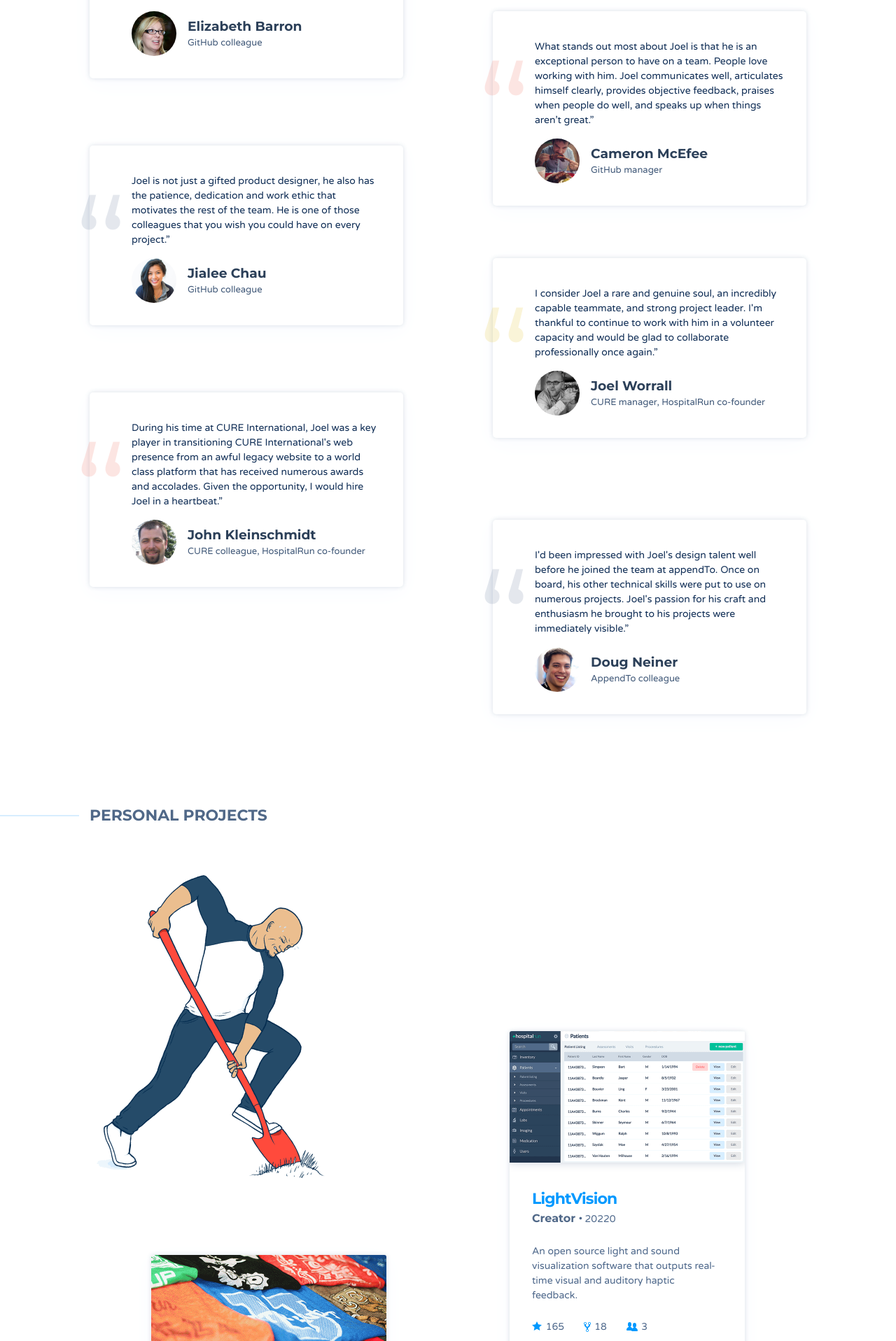
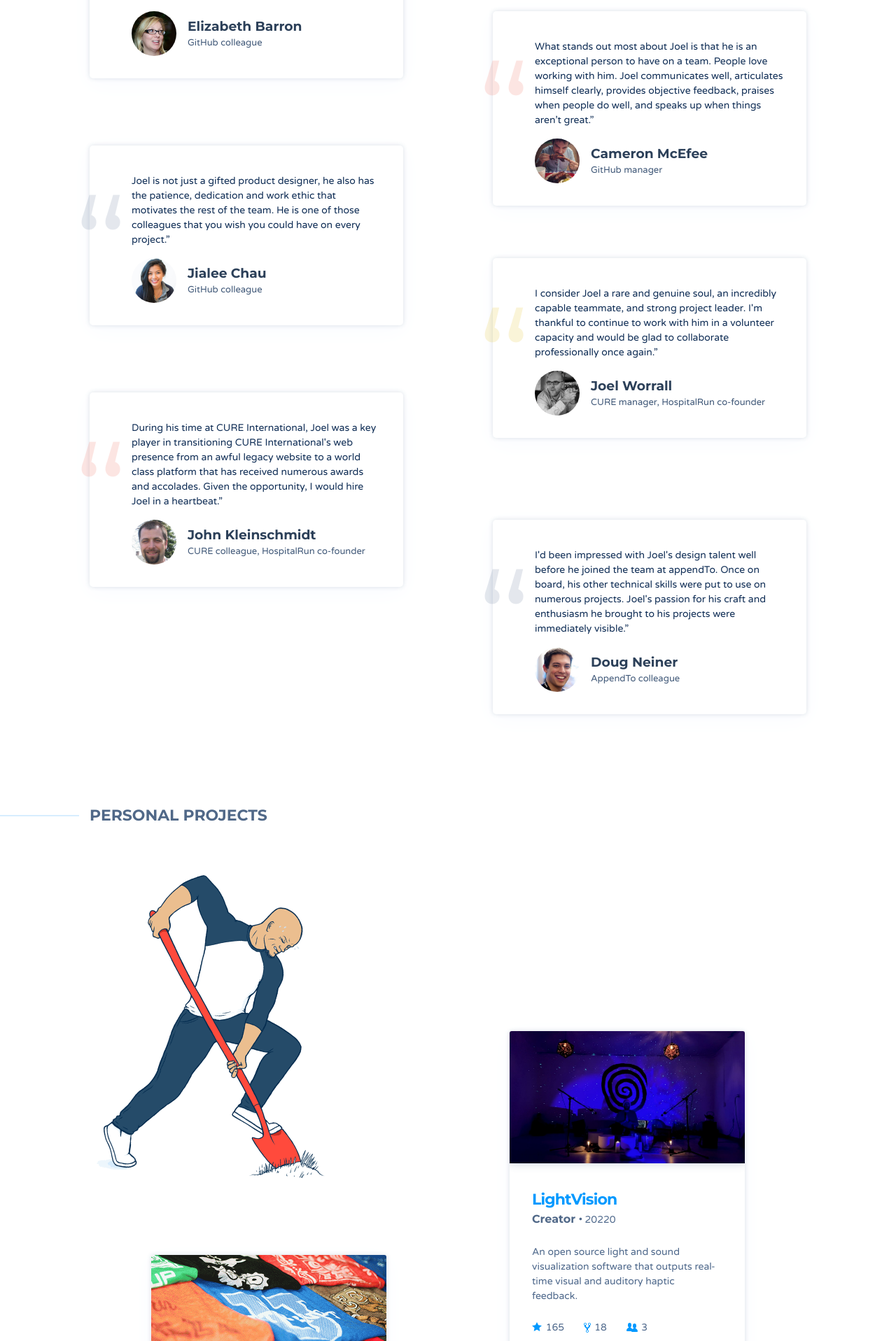
Before and after one commit to zenifold/max_page, a Jekyll site: the page built from index.html, in a window 1280 px wide. Shown: the part 4483-6400 px from the top of the page at 70% size. Built offline with Jekyll 4.4.1, drawn with Linux system fonts in a browser that asks for light colours; some web fonts are replaced.

Commit message:
lightvision update

```diff
--- a/_data/projects.yaml
+++ b/_data/projects.yaml
@@ -5,7 +5,7 @@
   timeframe: 20220
   summary: |
     An open source light and sound visualization software that outputs real-time visual and auditory haptic feedback.
-  project_image: /img/projects/hospitalrun.png
+  project_image: /img/projects/soundbath-lightvision.png
   stars: "165"
   forks: "18"
   contributors: "3"
```
Also changed, not shown: img/projects/soundbath-lightvision.png (added).
